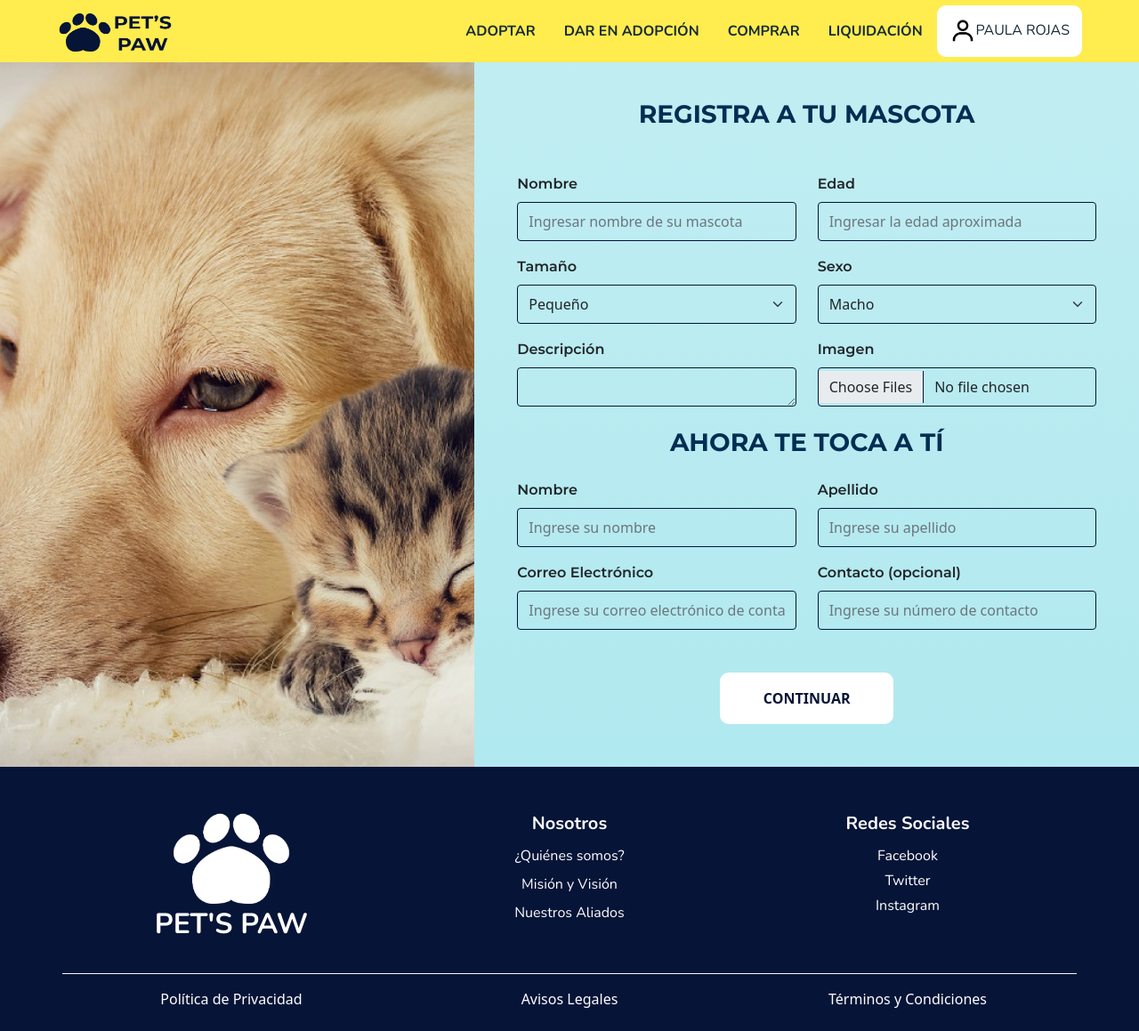
After one commit to TorresBChristian/PetPaws, a PHP site: page /daEnAdopcion.html in a window 1280 px wide. The commit adds this page. Shown: the whole page at 89% size. Run offline with PHP 8.4, Linux system fonts and the light colour scheme; some libraries are stand-ins or nearby versions.

Commit message:
da en adopcion

```diff
--- a/css/home.css
+++ b/css/home.css
@@ -87,7 +87,7 @@ main .offcanvas .list-group-item {
     font-weight: 500;
 }
 main .registratuMascota img{
-    height: 450px;
+
     width: 100%;
 }
 main .registratuMascota .col .register {
@@ -121,3 +121,9 @@ main .registratuMascota .col label {
     font-weight: 600;
     font-family: 'Montserrat';
 }
+main .registratuMascota .col textarea {
+    border-color: #061437;
+    background-color: transparent;
+    padding-top: 9px;
+    padding-bottom: 9px;
+}
--- /dev/null
+++ b/daEnAdopcion.html
@@ -0,0 +1,201 @@
+<!DOCTYPE html>
+<html lang="es">
+<head>
+    <meta charset="UTF-8">
+    <meta http-equiv="X-UA-Compatible" content="IE=edge">
+    <meta name="viewport" content="width=device-width, initial-scale=1.0">
+    <title>PET'S PAW</title>
+
+    <link href="https://cdn.jsdelivr.net/npm/bootstrap@5.1.3/dist/css/bootstrap.min.css" rel="stylesheet" integrity="sha384-1BmE4kWBq78iYhFldvKuhfTAU6auU8tT94WrHftjDbrCEXSU1oBoqyl2QvZ6jIW3" crossorigin="anonymous">
+
+    <!-- Google Fonts NUnito -->
+    <link rel="preconnect" href="https://fonts.googleapis.com">
+    <link rel="preconnect" href="https://fonts.gstatic.com" crossorigin>
+    <link rel="stylesheet" href="https://fonts.googleapis.com/css2?family=Roboto:wght@300;400;500;700;900&display=swap"/>
+    <link href="https://fonts.googleapis.com/css2?family=Montserrat:wght@300;400;500;600;700;800;900&family=Nunito:wght@300;400;500;600;700;800;900&display=swap" rel="stylesheet">
+
+    <link rel="stylesheet" href="./css/navbar.css">
+    <link rel="stylesheet" href="./css/login.css">
+    <link rel="stylesheet" href="./css/home.css">
+
+</head>
+
+<body>
+
+    <header>
+        <nav>
+            <input id="nav-toggle" type="checkbox">
+            <div class="logo">
+                <img src="./public/assets/logo-letra.png">
+            </div>
+            <ul class="links">
+                <li><a href="#home">ADOPTAR</a></li>
+                <li><a href="#">DAR EN ADOPCIÓN</a></li>
+                <li><a href="#">COMPRAR</a></li>
+                <li><a href="#">LIQUIDACIÓN</a></li>
+                <li><div class="dropdown">
+                        <button class="dropbtn"><img src="./public/assets/icon-person.png" width="30px">PAULA ROJAS</button>
+                        <div class="dropdown-content">
+                          <a href="#">Perfil</a>
+                          <a href="#">Mis Compras</a>
+                          <a href="./cerrar_sesion.php">Cerrar Sesión</a>
+                        </div>
+                    </div>
+                </li>
+            </ul>
+
+            <label for="nav-toggle" class="icon-burger">
+                <div class="line"></div>
+                <div class="line"></div>
+                <div class="line"></div>
+            </label>
+        </nav>
+
+    </header>
+    <main class="mt-5">
+
+        <div class="container-fluid mt-5 pt-3 px-0 registratuMascota">
+            <div class="row mx-0 img-fluid">
+                <div class="col col-sm-5 px-0 mx-0">
+                    <img src="./public/assets/adopcion.png" height="100%">
+                </div>
+                <div class="col col-sm-7 px-0 mx-0">
+                    <div class="container-fluid register">
+                        <div class="container pb-4 pt-5 px-5">
+                            <h3 class="text-center">REGISTRA A TU MASCOTA</h3>
+                        </div>
+                        <div>
+                            <div class="row mt-3 px-4">
+                                <div class="col">
+                                    <label for="name" class="form-label">Nombre</label>
+                                    <input type="text" class="form-control" placeholder="Ingresar nombre de su mascota" id="name">
+                                </div>
+                                <div class="col">
+                                    <label for="age" class="form-label">Edad</label>
+                                    <input type="text" class="form-control" placeholder="Ingresar la edad aproximada" id="age">
+                                </div>
+                            </div>
+                            <div class="row mt-3 px-4">
+                                <div class="col">
+                                    <label for="tamaño" class="form-label">Tamaño</label>
+                                        <select class="form-select" id="tamaño" required>
+                                        <option>Pequeño</option>
+                                        <option>Mediano</option>
+                                        <option>Grande</option>
+                                    </select>
+                                </div>
+                                <div class="col">
+                                    <label for="sexo" class="form-label">Sexo</label>
+                                    <select class="form-select" id="sexo" required>
+                                    <option>Macho</option>
+                                    <option>Hembra</option>
+                                </select>
+                                </div>
+                            </div>
+                            <div class="row mt-3 px-4">
+                                <div class="col">
+                                    <label for="descripción" class="form-label">Descripción</label>
+                                    <textarea class="form-control" id="descripción" rows="1"></textarea>
+                                </div>
+                                <div class="col">
+                                    <label for="archivo" class="form-label">Imagen</label>
+                                    <input class="form-control" type="file" id="archivo" multiple>
+                                </div>
+                            </div>
+                        </div>
+                        <h3 class="text-center my-4">AHORA TE TOCA A TÍ</h3>
+                        <div class="row mt-3 px-4">
+                            <div class="col">
+                                <label for="nameP" class="form-label">Nombre</label>
+                                <input type="text" class="form-control" placeholder="Ingrese su nombre" id="nameP">
+                            </div>
+                            <div class="col">
+                                <label for="lastName" class="form-label">Apellido</label>
+                                <input type="text" class="form-control" placeholder="Ingrese su apellido" id="lastName">
+                            </div>
+                        </div>
+                        <div class="row mt-3 px-4">
+                            <div class="col">
+                                <label for="email" class="form-label">Correo Electrónico</label>
+                                <input type="email" class="form-control" placeholder="Ingrese su correo electrónico de contacto" id="email">
+                            </div>
+                            <div class="col">
+                                <label for="contacto" class="form-label">Contacto (opcional)</label>
+                                <input type="text" class="form-control" placeholder="Ingrese su número de contacto" id="contacto">
+                            </div>
+                        </div>
+                        <div class="mb-5 mt-5 container text-center">
+                            <a class="btn px-5 py-3 fw-bold"><b>CONTINUAR</b></a>
+                        </div>
+
+                    </div>
+                </div>
+            </div>
+        </div>
+    </main>
+
+    <footer class="pb-4  text-center" style="background-color: #061437;">
+        <div class="container">
+            <div class="row pb-0 pt-5 text-light" style="font-family: 'Nunito';">
+                <div class="col-lg col-md-12" style="justify-items: center;">
+                    <img class="mx-auto" src="./public/assets/logo-white.png" alt="" style="width: 40%;">
+                    <div class="row py-1">
+                        <div class="col"><a href="#" style="text-decoration: none; color: white;"><h2 style="font-weight: 700;">PET'S PAW</h2></a></div>
+                    </div>
+                </div>
+                <div class="col-lg col-md-12 text-light pt-1">
+                    <div class="row">
+                        <div class="col"><h5 style="font-weight: 700;">Nosotros</h5></div>
+                    </div>
+                        <div class="row py-1">
+                            <div class="col"><a href="#" style="text-decoration: none; color: white;">¿Quiénes somos?</a></div>
+                        </div>
+                        <div class="row py-1">
+                            <div class="col"><a href="#" style="text-decoration: none; color: white;">Misión y Visión</a></div>
+                        </div>
+                        <div class="row py-1">
+                            <div class="col"><a href="#" style="text-decoration: none; color: white;">Nuestros Aliados</a></div>
+                        </div>
+                </div>
+                <div class="col-lg col-md-12 pt-1">
+                    <div class="row">
+                        <div class="col"><h5 style="font-weight: 700;">Redes Sociales</h5></div>
+                    </div>
+                    <div class="col-sm my-1">
+                        <a href="https://web.facebook.com/" style="text-decoration: none; color: white;">
+                            Facebook
+                        </a>
+                    </div>
+                    <div class="col-sm my-1">
+                        <a href="https://web.facebook.com/" style="text-decoration: none; color: white;">
+                            Twitter
+                        </a>
+                    </div>
+                    <div class="col-sm my-1">
+                        <a href="https://web.facebook.com/" style="text-decoration: none; color: white;">
+                            Instagram
+                        </a>
+                    </div>
+                </div>
+            </div>
+
+
+            <div class="row pt-3 mt-4 border-top border-light text-center">
+                <div class="col-lg-4 col-md-12">
+                    <a href="#" style="text-decoration: none; color: white;">Política de Privacidad</a>
+                </div>
+                <div class="col-lg-4 col-md-12">
+                    <a href="3" style="text-decoration: none; color: white;">Avisos Legales</a>
+                </div>
+                <div class="col-lg-4 col-md-12">
+                    <a href="#" style="text-decoration: none; color: white;">Términos y Condiciones</a>
+                </div>
+            </div>
+        </div>
+    </footer>
+
+    <script src="https://cdn.jsdelivr.net/npm/@popperjs/core@2.10.2/dist/umd/popper.min.js" integrity="sha384-7+zCNj/IqJ95wo16oMtfsKbZ9ccEh31eOz1HGyDuCQ6wgnyJNSYdrPa03rtR1zdB" crossorigin="anonymous"></script>
+    <script src="https://cdn.jsdelivr.net/npm/bootstrap@5.1.3/dist/js/bootstrap.min.js" integrity="sha384-QJHtvGhmr9XOIpI6YVutG+2QOK9T+ZnN4kzFN1RtK3zEFEIsxhlmWl5/YESvpZ13" crossorigin="anonymous"></script>
+</body>
+
+</html>
```
Also changed, not shown: home.html (+12 -12 lines), public/assets/adopcion.png (added).
